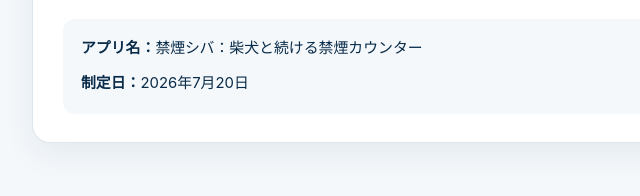
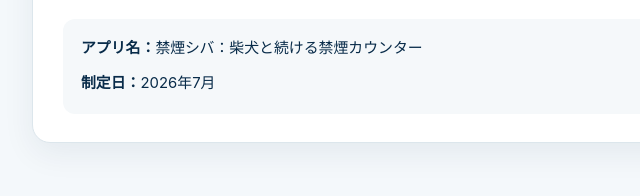
Before and after one commit to appbee1010-a11y/kinenshiba, a plain HTML site: page privacy/index.html in a window 1280 px wide. Shown: the part 1770-1966 px from the top of the page, 202-842 px from the left. Drawn offline with Linux system fonts and the light colour scheme.

Commit message:
Update制定日 in privacy/index.html

```diff
--- a/privacy/index.html
+++ b/privacy/index.html
@@ -255,7 +255,7 @@
             <div>
               <b>アプリ名：</b>禁煙シバ：柴犬と続ける禁煙カウンター
             </div>
-            <div><b>制定日：</b>2026年7月20日</div>
+            <div><b>制定日：</b>2026年7月</div>
           </div>
         </section>
       </article>
```
